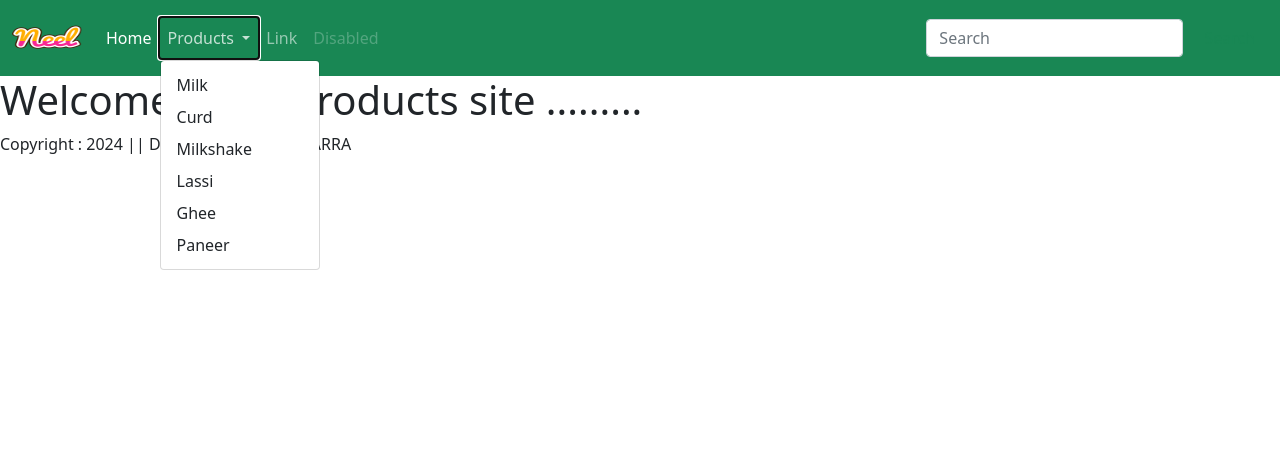
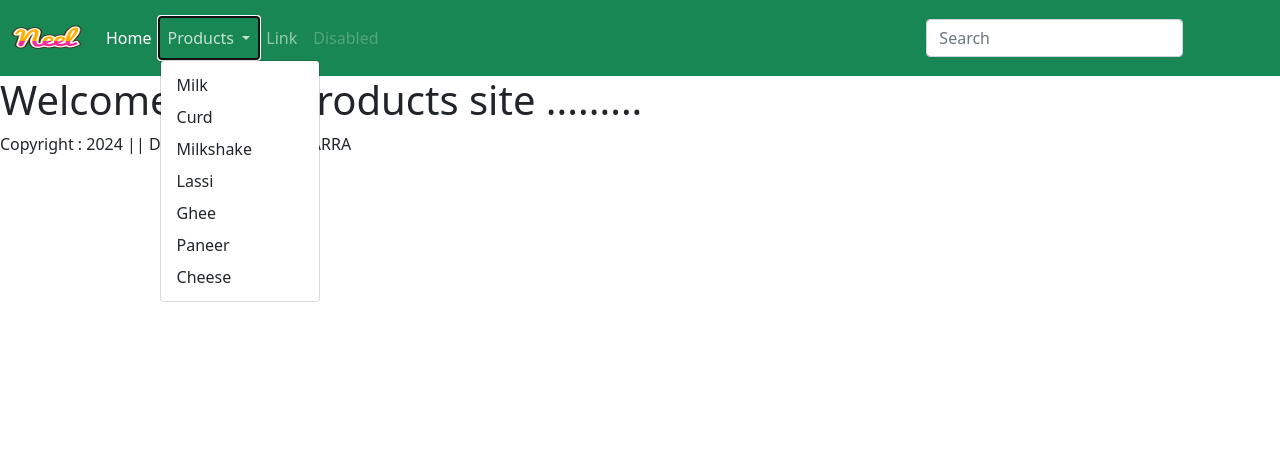
Before and after one commit to moisediarra/ecomProject, a Django app: page / in a window 1280 px wide, after a click on "Products". Shown: the top 458 px of the page. Run offline with Django 5.2, Linux system fonts and the light colour scheme; some libraries are stand-ins or nearby versions.

Commit message:
Add Cheese Menu in base.html

```diff
--- a/app/templates/app/base.html
+++ b/app/templates/app/base.html
@@ -43,6 +43,8 @@
                         <li><a class="dropdown-item" href="#">Lassi</a></li>
                         <li><a class="dropdown-item" href="#">Ghee</a></li>
                         <li><a class="dropdown-item" href="#">Paneer</a></li>
+                        <li><a class="dropdown-item" href="#">Cheese</a></li>
+
 
 
 
```
